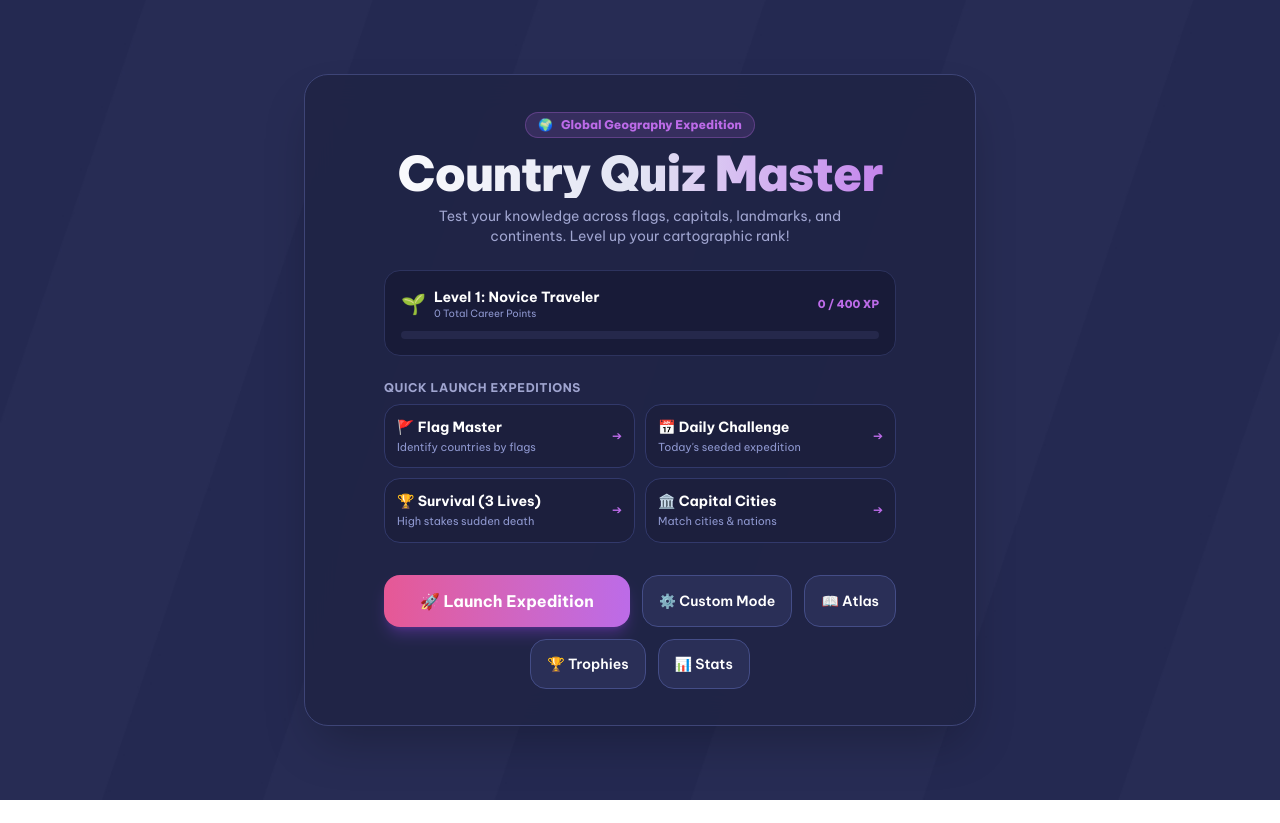
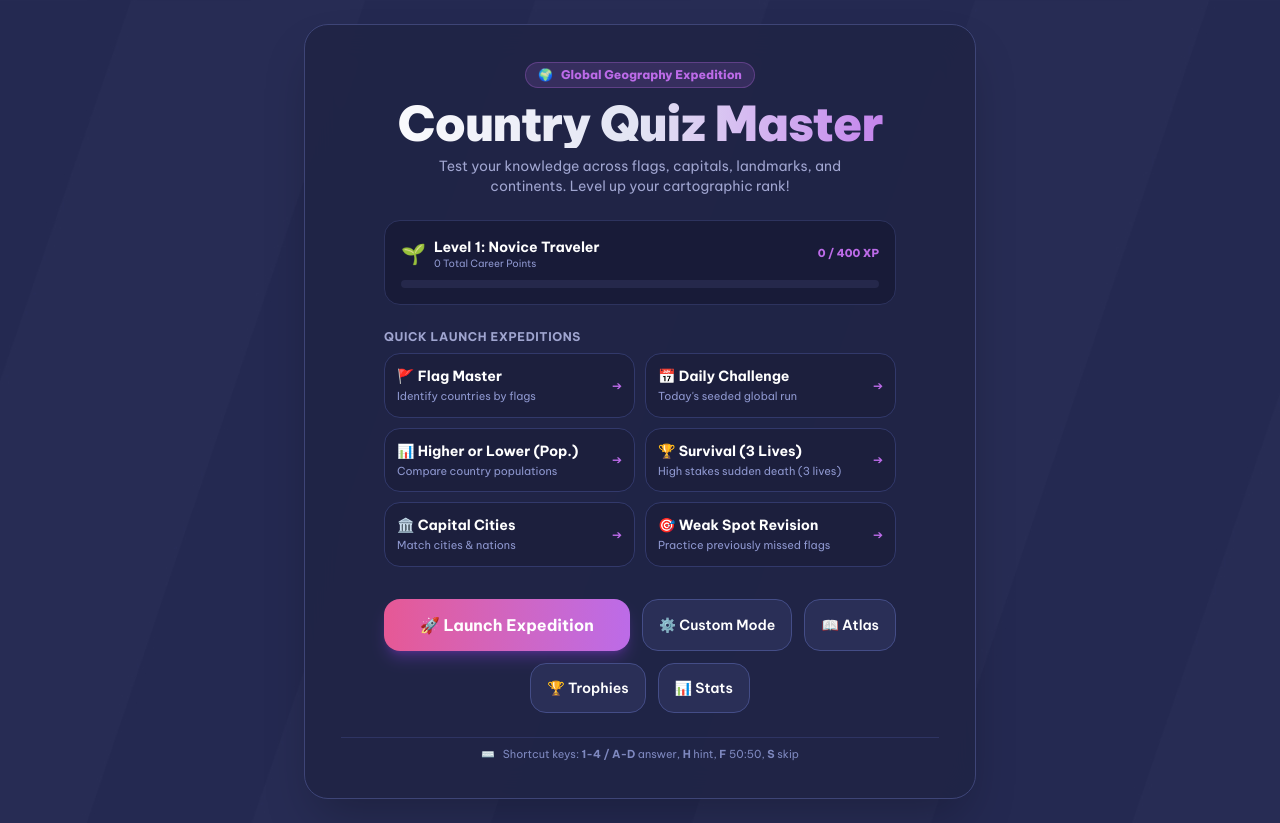
Before and after one commit to kenenisabeyan/country-quiz, a React (Vite) app: page / in a window 1280 px wide. Before the commit the page ends 800 px from the top, so only its background shows below. Built offline with nearby package versions, Linux system fonts and the light colour scheme.

Commit message:
feat: add StartScreen component with game modes and player profile UI

```diff
--- a/src/components/StartScreen.jsx
+++ b/src/components/StartScreen.jsx
@@ -1,41 +1,55 @@
 import React from "react";
 import { motion } from "framer-motion";
 import { calculateLevelFromScore } from "../utils/progression";
+import { t } from "../utils/i18n";
 
 export default function StartScreen({
   stats,
+  currentLang = "en",
   onStartGame,
   onOpenSettings,
   onOpenAtlas,
   onOpenTrophies,
   onOpenStats,
 }) {
-  const progression = calculateLevelFromScore(stats.totalScore || 0);
+  const progression = calculateLevelFromScore(stats?.totalScore || 0);
 
   const quickModes = [
     {
       id: "flags",
-      title: "🚩 Flag Master",
+      title: `🚩 ${t("flagMaster", currentLang)}`,
       desc: "Identify countries by flags",
       badge: "Popular",
     },
     {
       id: "daily",
-      title: "📅 Daily Challenge",
-      desc: "Today's seeded expedition",
+      title: `📅 ${t("dailyChallenge", currentLang)}`,
+      desc: "Today's seeded global run",
       badge: "Daily",
     },
     {
+      id: "higherLower",
+      title: `📊 ${t("higherLower", currentLang)}`,
+      desc: "Compare country populations",
+      badge: "Battle",
+    },
+    {
       id: "survival",
-      title: "🏆 Survival (3 Lives)",
-      desc: "High stakes sudden death",
+      title: `🏆 ${t("survivalMode", currentLang)}`,
+      desc: "High stakes sudden death (3 lives)",
       badge: "Hardcore",
     },
     {
       id: "capitals",
-      title: "🏛️ Capital Cities",
+      title: `🏛️ ${t("capitalCities", currentLang)}`,
       desc: "Match cities & nations",
       badge: "Classic",
+    },
+    {
+      id: "revision",
+      title: `🎯 ${t("weakSpotRevision", currentLang)}`,
+      desc: "Practice previously missed flags",
+      badge: "Smart",
     },
   ];
 
@@ -52,13 +66,13 @@ export default function StartScreen({
         <div>
           <div className="inline-flex items-center gap-2 px-3 py-1 rounded-full bg-[#BC6BE8]/15 border border-[#BC6BE8]/30 text-xs font-extrabold text-[#BC6BE8] mb-3">
             <span>🌍</span>
-            <span>Global Geography Expedition</span>
+            <span>{t("tagline", currentLang)}</span>
           </div>
           <h1 className="text-4xl sm:text-5xl font-black tracking-tight bg-gradient-to-r from-white via-[#E2E4F3] to-[#BC6BE8] bg-clip-text text-transparent">
-            Country Quiz Master
+            {t("appTitle", currentLang)}
           </h1>
           <p className="text-xs sm:text-sm text-[#A0A5D0] mt-2 max-w-md mx-auto">
-            Test your knowledge across flags, capitals, landmarks, and continents. Level up your cartographic rank!
+            {t("heroDesc", currentLang)}
           </p>
         </div>
 
@@ -72,7 +86,7 @@ export default function StartScreen({
                   Level {progression.level}: {progression.title}
                 </p>
                 <p className="text-[10px] text-[#8E97CF]">
-                  {stats.totalScore || 0} Total Career Points
+                  {stats?.totalScore || 0} Total Career Points
                 </p>
               </div>
             </div>
@@ -92,7 +106,7 @@ export default function StartScreen({
         {/* Quick Launch Modes Grid */}
         <div className="space-y-2 text-left max-w-lg mx-auto">
           <p className="text-xs font-bold text-[#A0A5D0] uppercase tracking-wider">
-            Quick Launch Expeditions
+            {t("quickLaunch", currentLang)}
           </p>
           <div className="grid grid-cols-1 sm:grid-cols-2 gap-2.5">
             {quickModes.map((qm) => (
@@ -123,7 +137,7 @@ export default function StartScreen({
             onClick={() => onStartGame("flags")}
             className="flex-1 min-w-[150px] py-3.5 px-6 rounded-2xl bg-gradient-to-r from-[#E65895] to-[#BC6BE8] hover:from-[#d84f8a] hover:to-[#ab5fd6] text-white font-bold text-sm sm:text-base shadow-lg shadow-purple-500/25 cursor-pointer transition-all transform active:scale-95"
           >
-            🚀 Launch Expedition
+            {t("launchExpedition", currentLang)}
           </button>
 
           <button
@@ -131,7 +145,7 @@ export default function StartScreen({
             className="py-3.5 px-4 rounded-2xl bg-[#2A2F57] hover:bg-[#3D447D] border border-[#444D87] text-white text-xs sm:text-sm font-semibold cursor-pointer transition-all"
             title="Custom Mode Settings"
           >
-            ⚙️ Custom Mode
+            {t("customMode", currentLang)}
           </button>
 
           <button
@@ -139,7 +153,7 @@ export default function StartScreen({
             className="py-3.5 px-4 rounded-2xl bg-[#2A2F57] hover:bg-[#3D447D] border border-[#444D87] text-white text-xs sm:text-sm font-semibold cursor-pointer transition-all"
             title="World Atlas & Study Deck"
           >
-            📖 Atlas
+            {t("atlas", currentLang)}
           </button>
 
           <button
@@ -147,7 +161,7 @@ export default function StartScreen({
             className="py-3.5 px-4 rounded-2xl bg-[#2A2F57] hover:bg-[#3D447D] border border-[#444D87] text-white text-xs sm:text-sm font-semibold cursor-pointer transition-all"
             title="Achievements"
           >
-            🏆 Trophies
+            {t("trophies", currentLang)}
           </button>
 
           <button
@@ -155,8 +169,14 @@ export default function StartScreen({
             className="py-3.5 px-4 rounded-2xl bg-[#2A2F57] hover:bg-[#3D447D] border border-[#444D87] text-white text-xs sm:text-sm font-semibold cursor-pointer transition-all"
             title="Career Statistics"
           >
-            📊 Stats
+            {t("stats", currentLang)}
           </button>
+        </div>
+
+        {/* Keyboard Shortcut Tips */}
+        <div className="pt-2 border-t border-[#2E3463] text-[11px] text-[#7E88BF] flex items-center justify-center gap-2">
+          <span>⌨️</span>
+          <span>Shortcut keys: <strong>1-4 / A-D</strong> answer, <strong>H</strong> hint, <strong>F</strong> 50:50, <strong>S</strong> skip</span>
         </div>
       </div>
     </motion.div>
```
